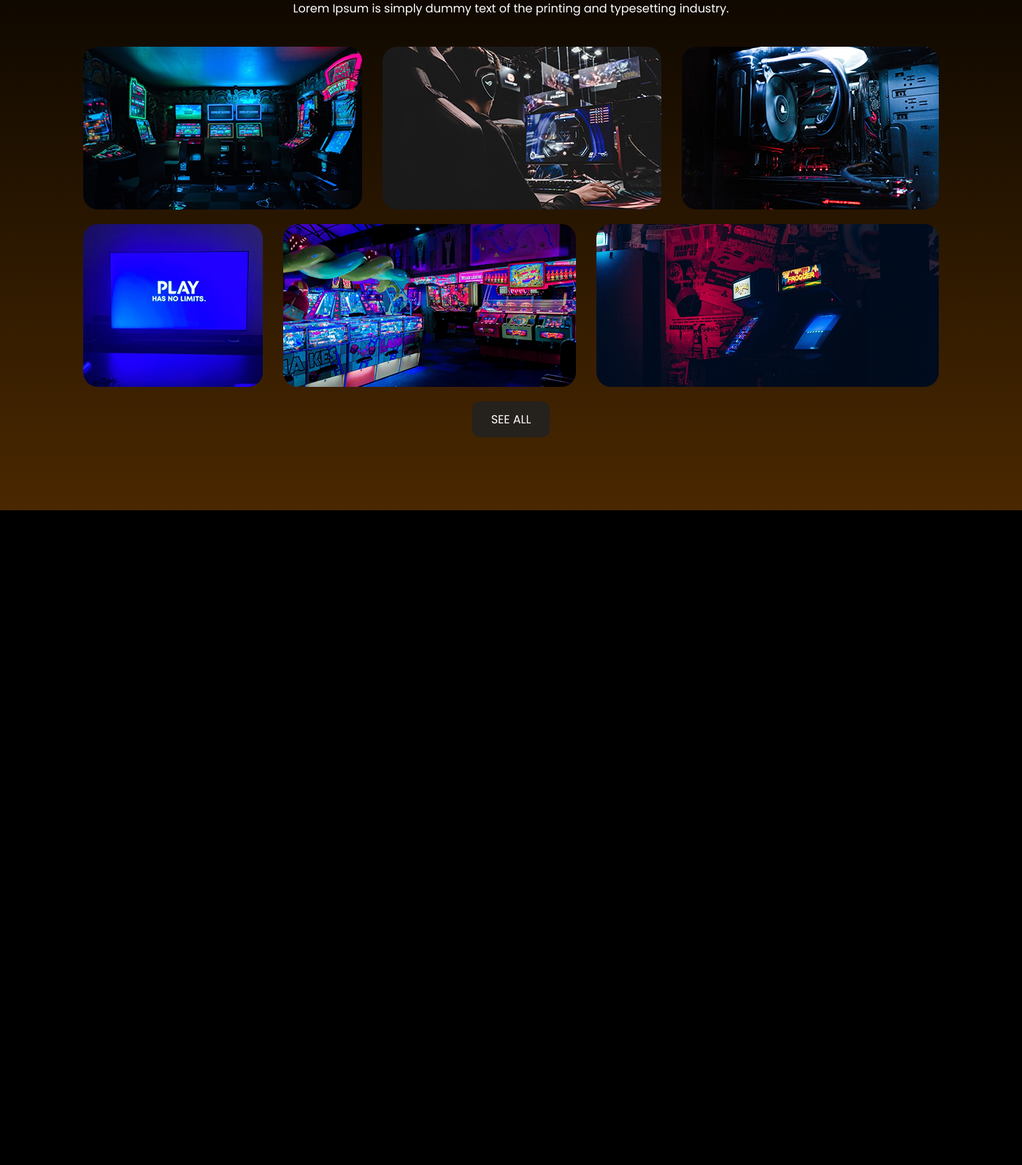
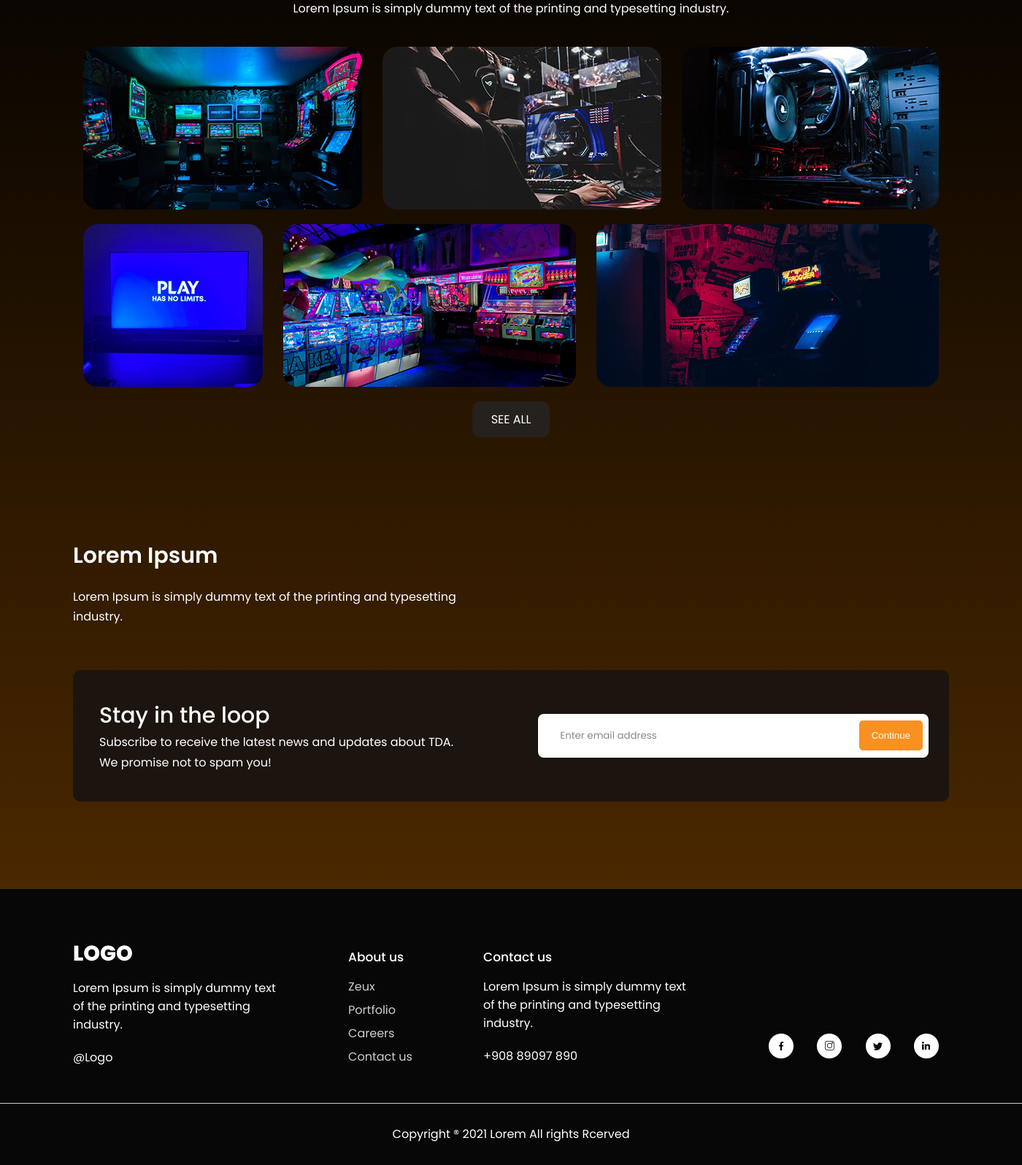
Before and after one commit to Nevermind192/studyProject, a PHP site: page / in a window 1400 px wide. Shown: the part 3351-4947 px from the top of the page at 73% size. Before the commit the page ends 4050 px from the top, so only its background shows below. Run offline with PHP 8.4, Linux system fonts and the light colour scheme.

Commit message:
finish the home page

```diff
--- a/css/main.css
+++ b/css/main.css
@@ -21,7 +21,7 @@ img {
 }
 
 .wrapper {
-    background: linear-gradient(180deg, rgba(0,0,0,1) 0000000%, rgba(74,40,0,1) 100%);
+    background: linear-gradient(180deg, rgba(0,0,0,1) 0%, rgba(74,40,0,1) 100%);
     width: 100%;
 }
 
@@ -34,7 +34,7 @@ header {
     padding: 50px 0;
 }
 
-header .logo {
+header .logo, footer .blocks .logo {
     text-transform: uppercase;
     font-size: 29px;
     font-weight: 800;
@@ -77,14 +77,14 @@ header nav ul li:not(.active):not(.btn) a:hover {
     border-bottom: 5px solid #DC7000;
 }
 
-header nav ul li.btn a {
+header nav ul li.btn a, .email .block button {
     background: #FA9021;
     padding: 9px 17px;
     border-radius: 5px;
     transition: all 500ms ease;
 }
 
-header nav ul li.btn a:hover {
+header nav ul li.btn a:hover, .email .block button:hover {
     background: #a02604;
 }
 
@@ -275,3 +275,117 @@ header nav ul li.btn a:hover {
     text-align: center;
     margin: 0 auto;
 }
+
+.email {
+    padding-bottom: 120px;
+}
+
+.email h3 {
+    margin-top: 40px;
+    font-weight: 600;
+    font-size: 30px;
+    margin-bottom: 20px;
+}
+
+.email p {
+    width: 545px;
+    line-height: 170%;
+}
+
+.email .block {
+    background: #1C140F;
+    margin-top: 60px;
+    border-radius: 10px;
+    padding: 40px 3%;
+    width: 94%;
+    display: flex;
+    justify-content: space-between;
+    align-items: center;
+}
+
+.email .block h4 {
+    font-weight: 500;
+    font-size: 30px;
+}
+
+.email .block p {
+    width: 500px;
+}
+
+.email .block input {
+    background: #fff;
+    outline: none;
+    border: 0;
+    width: 385px;
+    padding: 20px 120px 20px 30px;
+    border-radius: 8px;
+    font-family: 'Poppins', sans-serif;
+    font-weight: 400;
+    position: relative;
+    right: -100px;
+    z-index: 1;
+}
+
+.email .block input::placeholder {
+    color: #898989;
+}
+
+.email .block button {
+    border: 0;
+    cursor: pointer;
+    padding: 13px 17px;
+    color: #ffffff;
+    position: relative;
+    z-index: 2;
+}
+
+/*Футер*/
+footer {
+    background: #070707;
+    padding: 80px 0 30px 0;
+}
+
+footer .logo {
+    position: relative;
+    top: -13px;
+}
+
+footer .blocks {
+    display: flex;
+    justify-content: space-between;
+}
+
+footer .blocks p {
+    width: 280px;
+    margin-bottom: 20px;
+}
+
+footer .blocks h4 {
+    margin-bottom: 15px;
+    font-weight: 500;
+    font-size: 17px;
+}
+
+footer .blocks ul {
+    list-style: none;
+}
+
+footer .blocks ul li {
+    margin-top: 7px;
+    opacity: 0.8;
+}
+
+footer .images {
+    margin-top: 9%;
+}
+
+footer hr {
+    margin: 30px 0;
+    border: 0;
+    height: 0.6px;
+    background: #cccccc;
+}
+
+footer > p {
+    text-align: center;
+}
--- a/index.html
+++ b/index.html
@@ -118,6 +118,62 @@
             </div>
             <a href="#" class="see-all">SEE ALL</a>
         </div>
+
+        <div class="container email">
+            <h3>Lorem Ipsum</h3>
+            <p>Lorem Ipsum is simply dummy text of the printing and typesetting industry.</p>
+            <div class="block">
+                <div>
+                    <h4>Stay in the loop</h4>
+                    <p>Subscribe to receive the latest news and updates about TDA.
+                        We promise not to spam you! </p>
+                </div>
+                <div>
+                    <input type="email" id="emailField" placeholder="Enter email address">
+                    <button onclick="checkEmail()">Continue</button>
+                </div>
+            </div>
+        </div>
     </div>
+
+    <footer>
+        <div class="blocks container">
+            <div>
+                <span class="logo">logo</span>
+                <p>Lorem Ipsum is simply dummy text of the printing and typesetting industry. </p>
+                <p>@Logo</p>
+            </div>
+            <div>
+                <h4>About us</h4>
+                <ul>
+                    <li>Zeux</li>
+                    <li>Portfolio</li>
+                    <li>Careers</li>
+                    <li>Contact us</li>
+                </ul>
+            </div>
+            <div>
+                <h4>Contact us</h4>
+                <p>Lorem Ipsum is simply dummy text of the printing and typesetting industry.</p>
+                <p>+908 89097 890</p>
+            </div>
+            <div class="images">
+                <img src="img/footer1.png" alt="">
+                <img src="img/footer2.png" alt="">
+                <img src="img/footer3.png" alt="">
+                <img src="img/footer4.png" alt="">
+            </div>
+        </div>
+        <hr>
+        <p>Copyright ® 2021 Lorem All rights Rcerved</p>
+    </footer>
+    <script>
+        function checkEmail() {
+            let email = document.querySelector('#emailField').value;
+            if (!email.includes('@')) alert("Введите корректный адрес электронной почты!")
+            else if (!email.includes('.')) alert ("Введите корректный адрес электронной почты!")
+            else alert("Подписка на рассылку успешно оформлена!")
+        }
+    </script>
 </body>
 </html>
```
Also changed, not shown: img/footer1.png (added), img/footer2.png (added), img/footer3.png (added), img/footer4.png (added).
